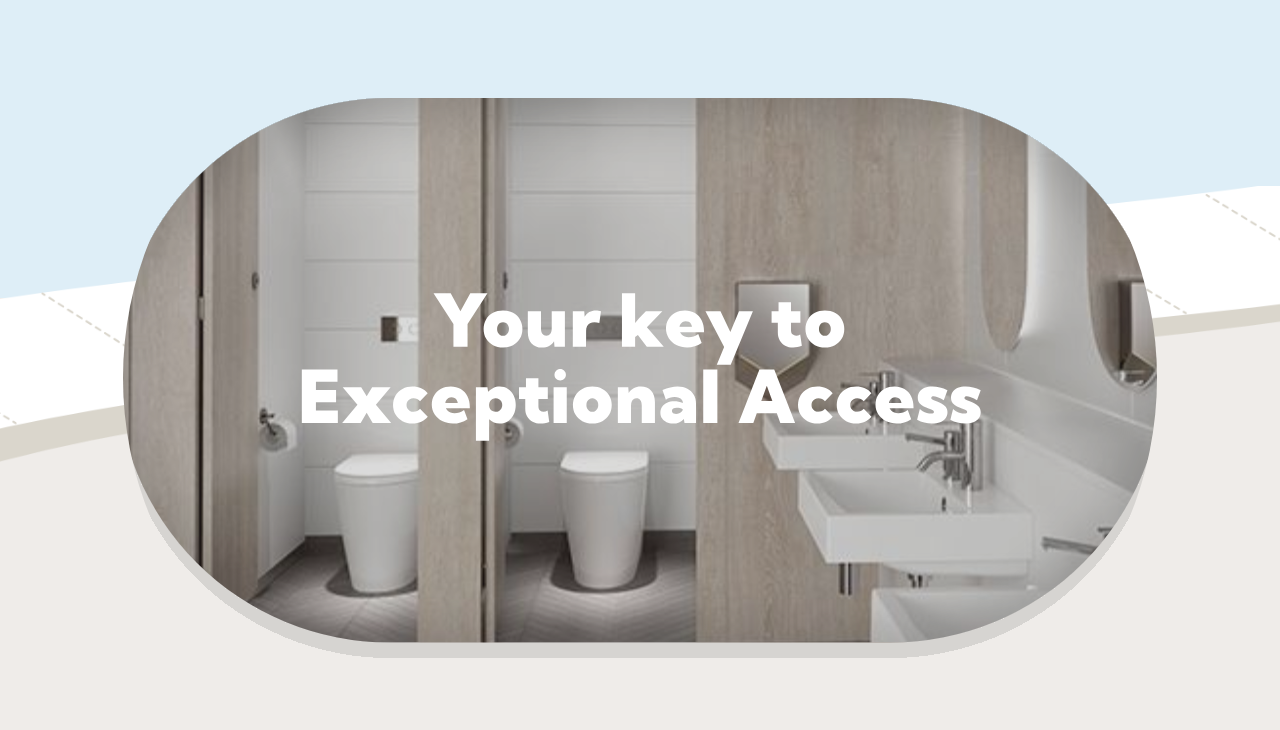
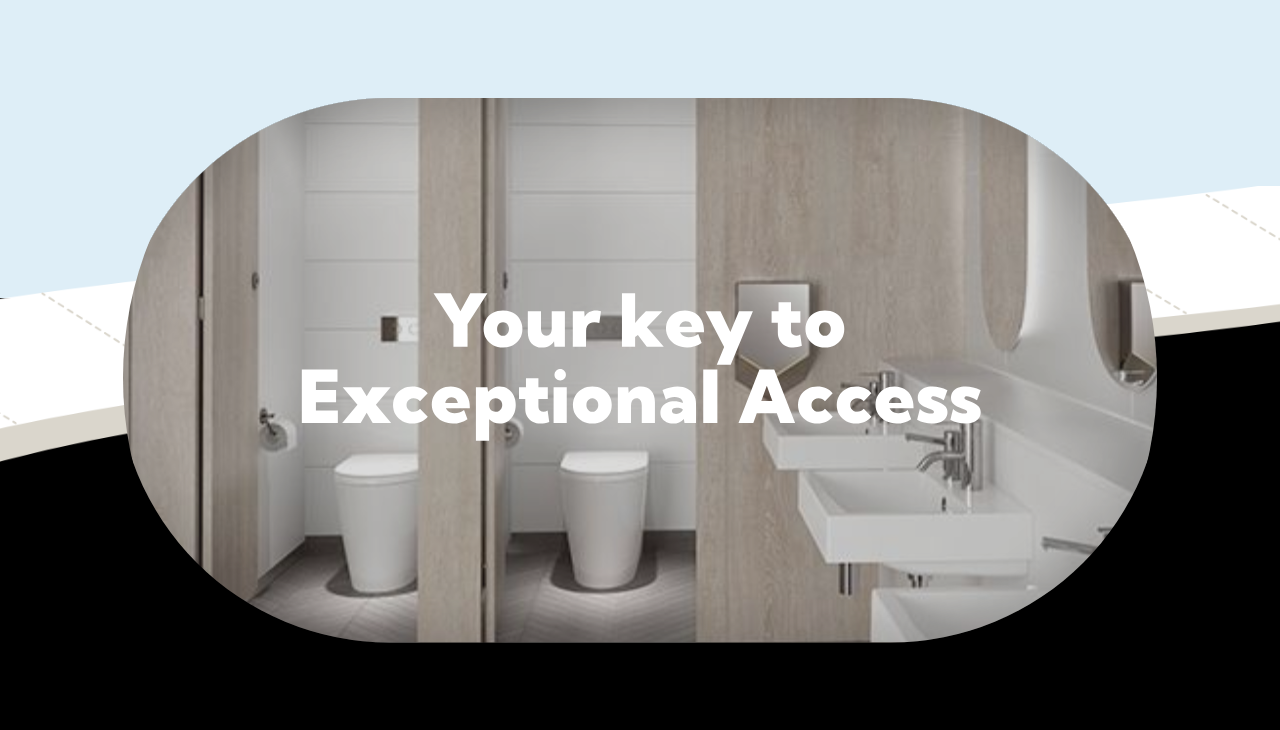
Before and after one commit to AbdulRehman938/yedi-frontend-latest, a React (Vite) app: page / in a window 1280 px wide. Shown: the part 1062-1792 px from the top of the page. Built offline with nearby package versions, Linux system fonts and the light colour scheme; the HTML template or start-up script is replaced by a standard one.

Commit message:
commit119

```diff
--- a/src/components/Home/Mirror.jsx
+++ b/src/components/Home/Mirror.jsx
@@ -41,7 +41,7 @@ const Mirror = () => {
   return (
     <>
       {/* Desktop version */}
-      <div className="hidden sm:block w-full bg-secondary 3xl:h-[210vh] xl:h-[332vh] lg:h-[240vh] flex-col items-center relative pt-56 overflow-visible 2xl:mt-[30rem] lg:mt-[30rem] lg:pt-[10rem] 3xl:mt-[40rem]">
+      <div className="hidden sm:block w-full bg-secondary 3xl:h-[210vh] xl:h-[332vh] lg:h-[240vh] lg:bg-black flex-col items-center relative pt-56 overflow-visible 2xl:mt-[30rem] lg:mt-[30rem] lg:pt-[10rem] 3xl:mt-[40rem]">
         <div className="w-full relative flex flex-col items-center px-4 sm:px-6 lg:px-8 overflow-visible">
           {/* Top overflowing mirror image */}
           <motion.img
```
